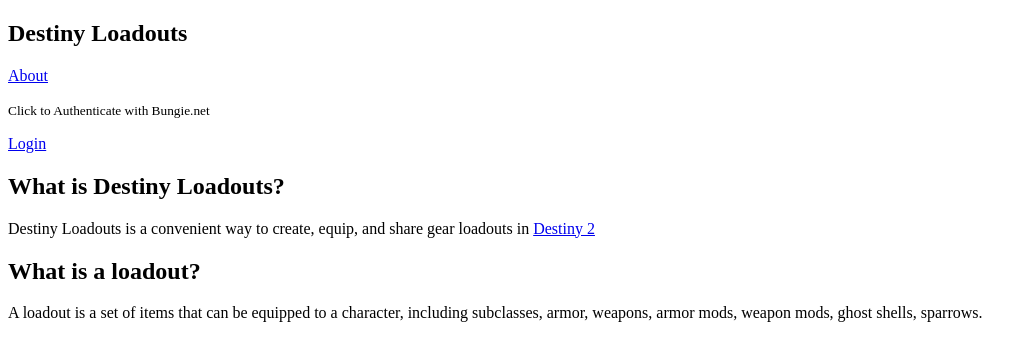
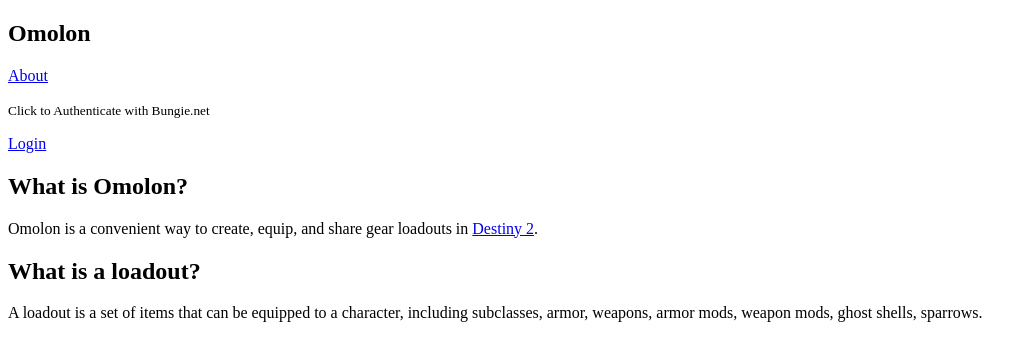
Before and after one commit to lbarry00/omolon, a React (Create React App) app in the folder client/: page / in a window 1280 px wide. Shown: the top 360 px of the page, without its empty margins (0-1033 px from the left). Built offline with nearby package versions, Linux system fonts and the light colour scheme; no server answers.

Commit message:
Changed name

```diff
--- a/client/public/index.html
+++ b/client/public/index.html
@@ -2,7 +2,7 @@
 <html lang="en">
   <head>
     <meta charset="utf-8" />
-    <title>Destiny Loadouts</title>
+    <title>Omolon</title>
   </head>
   <body>
     <noscript>You need to enable JavaScript to run this app.</noscript>
--- a/client/src/views/LoggedInView/LoggedInView.tsx
+++ b/client/src/views/LoggedInView/LoggedInView.tsx
@@ -21,7 +21,7 @@
     return (
       <div>
         <nav>
-          <h1>Destiny Loadouts</h1>
+          <h1>Omolon</h1>
           <div className="nav-right">
             <NavLink to="/loadouts">My Loadouts</NavLink>
             <NavLink to="/create">Create Loadout</NavLink>
--- a/client/src/views/LoggedOutView/LoggedOutView.tsx
+++ b/client/src/views/LoggedOutView/LoggedOutView.tsx
@@ -52,7 +52,7 @@
     return (
       <div>
         <nav>
-          <h1>Destiny Loadouts</h1>
+          <h1>Omolon</h1>
           <div className="nav-right">
             <a href="#about">About</a>
           </div>
@@ -62,8 +62,8 @@
           <a href={"https://www.bungie.net/en/OAuth/Authorize?client_id=" + clientId + "&response_type=code"}>Login</a>
         </div>
         <div id="about">
-          <h2>What is Destiny Loadouts?</h2>
-          <p>Destiny Loadouts is a convenient way to create, equip, and share gear loadouts in <a href="http://destinythegame.com">Destiny 2</a></p>
+          <h2>What is Omolon?</h2>
+          <p>Omolon is a convenient way to create, equip, and share gear loadouts in <a href="http://destinythegame.com">Destiny 2</a>.</p>
           <h2>What is a loadout?</h2>
           <p>A loadout is a set of items that can be equipped to a character, including subclasses, armor, weapons, armor mods, weapon mods, ghost shells, sparrows.</p>
         </div>
```
